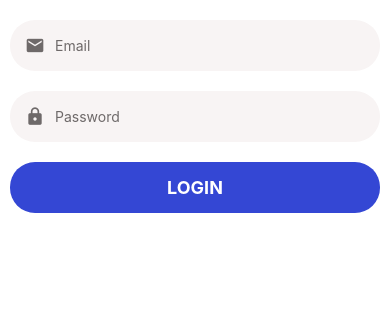
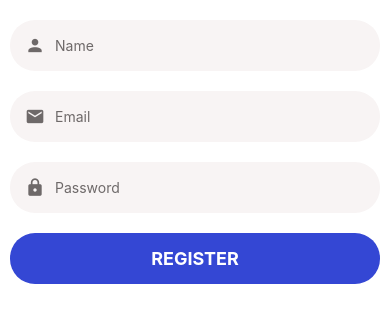
Before and after one commit to LandaBear16/bear-fitness-app, a React Native app: screen / in a window 390 px wide. Shown: the top 322 px of the page. Built offline with nearby package versions, Linux system fonts and the light colour scheme.

Commit message:
Added register screen using Appform, AppFormField and SubmitButton components

```diff
--- a/App.js
+++ b/App.js
@@ -2,7 +2,7 @@
 import React from 'react';
 import { StyleSheet, Text, View } from 'react-native';
 
-import LoginScreen from './app/screens/LoginScreen'
+import RegisterScreen from './app/screens/RegisterScreen'
 import Screen from './app/components/Screen'
 
 export default function App() {
@@ -10,6 +10,6 @@
     // <Screen>
     //   <Text>Hello</Text>
     // </Screen>
-    <LoginScreen />
+    <RegisterScreen />
   );
 }
--- /dev/null
+++ b/app/screens/RegisterScreen.js
@@ -0,0 +1,69 @@
+import React from 'react';
+import { StyleSheet, Image } from 'react-native'
+import * as Yup from 'yup'
+
+
+import AppForm from '../components/form/AppForm'
+import AppFormField from '../components/AppFormField'
+import SubmitButton from '../components/form/SubmitButton'
+import Screen from '../components/Screen';
+
+
+const validationSchema = Yup.object().shape({
+  email: Yup.string().required().email().label('Email'),
+  password: Yup.string().required().min(4).label('Password')
+})
+
+const RegisterScreen = (props) => {
+  return (
+    <Screen style={styles.container}>
+      <AppForm
+        initialValues={{
+          name: '',
+          email: '',
+          password: ''
+        }}
+        onSubmit={values => console.log(values)}
+        validationSchema={validationSchema}
+      >
+        <AppFormField
+          autoCapitalize='none'
+          autoCorrect={false}
+          icon='account'
+          keyboardType='default'
+          name='name'
+          placeholder='Name'
+        />
+        <AppFormField
+          autoCapitalize='none'
+          autoCorrect={false}
+          icon='email'
+          keyboardType='email-address'
+          name='email'
+          placeholder='Email'
+          textContentType='emailAddress'
+        />
+        <AppFormField
+          autoCapitalize='none'
+          autoCorrect={false}
+          icon='lock'
+          name='password'
+          placeholder='Password'
+          secureTextEntry
+          textContentType='password'
+        />
+        <SubmitButton title='Register' />
+
+      </AppForm>
+
+    </Screen>
+  );
+}
+
+const styles = StyleSheet.create({
+  container: {
+    padding: 10
+  },
+})
+
+export default RegisterScreen;
```
